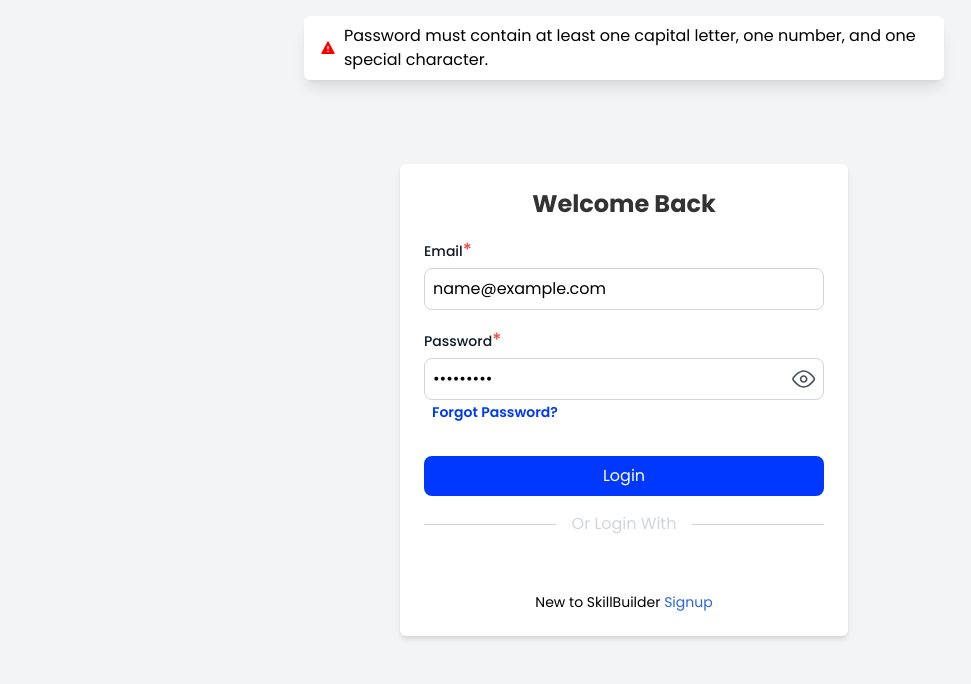
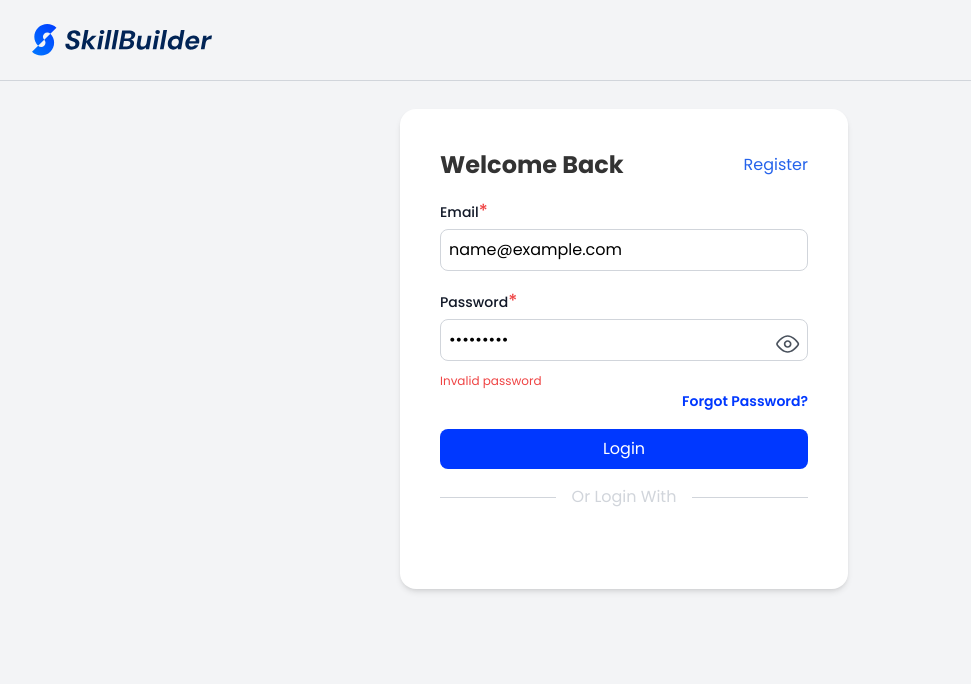
Before and after one commit to AqibQasim/SkillbuilderFrontend, a Next.js app: page /login in a window 1280 px wide. Both pictures are taken after typing "name@example.com", "Sample123" into the empty fields and a click on the button "Login". Shown: the top 684 px of the page, without its empty margins (16-987 px from the left). Built offline with nearby package versions, Linux system fonts and the light colour scheme; no server answers.

Commit message:
ui fixes

```diff
--- a/src/components/ExploreCoursesSlider.js
+++ b/src/components/ExploreCoursesSlider.js
@@ -4,6 +4,7 @@ import "swiper/css";
 import "swiper/css/pagination";
 import { Swiper, SwiperSlide } from "swiper/react";
 import ImageCssBg from "./ImageCssBg";
+import { useRouter } from "next/router";
 
 function ExploreCoursesSlider({ liveSessionCourses }) {
   return (
@@ -32,9 +33,10 @@ export default ExploreCoursesSlider;
 
 export function ExploreCoursesCard({ className, course }) {
   console.log("this is it", course);
+  const router = useRouter();
   return (
-    <div
-      className={`${className} explore-courses-card group relative grid max-w-[25.25rem] grid-rows-[13.375rem_1fr] overflow-hidden rounded-[0.875rem]`}
+    <div onClick={() => router.push(`/bootcamp/${course?.id}`)}
+      className={`${className}  explore-courses-card group relative grid max-w-[25.25rem] grid-rows-[13.375rem_1fr] overflow-hidden rounded-[0.875rem]`}
     >
       <div className="explore-courses-card-image relative row-span-1 rounded-[0.875rem] bg-slate-400">
         <ImageCssBg
--- a/src/components/HomepageFooter.js
+++ b/src/components/HomepageFooter.js
@@ -5,7 +5,7 @@ import LayoutWidth from "./LayoutWidth";
 import LayoutXPadding from "./LayoutXPadding";
 import { useRouter } from "next/router";
 
-const HomepageFooter = ({ className }) => {
+const   HomepageFooter = ({ className }) => {
   const router = useRouter();
 
   useEffect(() => {
--- a/src/components/Login.js
+++ b/src/components/Login.js
@@ -14,13 +14,22 @@ import ShowPassword from "./ShowPassword";
 import GoogleSignup from "./GoogleSignup";
 
 const Login = () => {
+  // const [email, setEmail] = useState("");
+  // const [password, setPassword] = useState("");
+  // const [formError, setFormError] = useState("");
+  // const [showError, setShowError] = useState(false);
+  const [showPassword, setShowPassword] = useState(false);
+  // const { isLoading, error, user } = useSelector((state) => state.auth);
+
   const [email, setEmail] = useState("");
   const [password, setPassword] = useState("");
-  const [formError, setFormError] = useState("");
+  const [emailError, setEmailError] = useState("");
+  const [passwordError, setPasswordError] = useState("");
   const [showError, setShowError] = useState(false);
-  const [showPassword, setShowPassword] = useState(false);
   const { isLoading, error, user } = useSelector((state) => state.auth);
+
   const router = useRouter();
+
   const dispatch = useDispatch();
 
   useEffect(() => {
@@ -34,120 +43,106 @@ const Login = () => {
     }
   }, [error]);
 
+
+
   const SubmitHandler = (e) => {
     e.preventDefault();
-    const passwordCriteria =
-      /^(?=.*[A-Z])(?=.*\d)(?=.*[!@#$%^&*()_+{}\[\]:;<>,.?~\\/-])[A-Za-z\d!@#$%^&*()_+{}\[\]:;<>,.?~\\/-]{8,}$/;
-    if (!passwordCriteria.test(password)) {
-      setFormError(
-        "Password must contain at least one capital letter, one number, and one special character.",
-      );
-      return;
+
+    let hasError = false;
+
+    if (!email.trim()) {
+      setEmailError("Email is required");
+      hasError = true;
+    } else {
+      setEmailError("");
     }
-    setFormError("");
+
+    if (!password.trim()) {
+      setPasswordError("Password is required");
+      hasError = true;
+    } else if (!/^(?=.*[A-Z])(?=.*\d)(?=.*[!@#$%^&*()_+{}\[\]:;<>,.?~\\/-])[A-Za-z\d!@#$%^&*()_+{}\[\]:;<>,.?~\\/-]{8,}$/.test(password)) {
+      setPasswordError("Invalid password");
+      hasError = true;
+    } else {
+      setPasswordError("");
+    }
+
+    if (hasError) return;
+
     dispatch(setLoginFlowEmail(email));
     dispatch(loginUser({ email, password }));
   };
 
-  const emailchangeHandler = (event) => {
-    setEmail(event.target.value);
-  };
+  return (
+    <div className="w-full h-fit max-w-md rounded-2xl bg-white p-10 shadow-md">
 
-  const passwordchangeHandler = (event) => {
-    setPassword(event.target.value);
-  };
-
-  const handleGoogleLogin = async (googleUser) => {
-    const token = googleUser.getAuthResponse().id_token;
-    dispatch(loginWithGoogle(token));
-  };
-  if (user) {
-    router.replace("/");
-  }
-
-  return (
-    <div className="w-full max-w-md rounded-md bg-white p-6 shadow-md">
-      {showError ? (
+      {/* Global Error Message (API errors like "Invalid email or password") */}
+      {showError && error && (
         <ErrorMessage
           showError={showError}
           setShowError={setShowError}
           errorMessage={error}
         />
-      ) : null}
-      {formError ? (
-        <ErrorMessage
-          showError={formError}
-          setShowError={setFormError}
-          errorMessage={formError}
-        />
-      ) : null}
-      <h2 className="text-center text-2xl font-bold text-darkgray">
-        Welcome Back
-      </h2>
+      )}
+
+      <div className="flex items-center justify-between">
+        <h2 className="text-center text-2xl font-bold text-darkgray">
+          Welcome Back
+        </h2>
+        <Link href="/signup" className="text-blue-600 hover:underline">
+          Register
+        </Link>
+      </div>
+
       {/* Form */}
       <form onSubmit={SubmitHandler}>
-        {/* Email */}
+        {/* Email Field */}
         <div className="mb-4 mt-4">
-          <label
-            htmlFor="email"
-            className="block text-sm font-medium text-gray-900"
-          >
+          <label htmlFor="email" className="block text-sm font-medium text-gray-900">
             Email<span className="text-lg text-red-500">*</span>
           </label>
           <input
             type="email"
             id="email"
+            placeholder="name@domain.com"
             name="email"
             value={email}
             className="mt-1 w-full rounded-lg border border-gray-300 p-2"
-            required
-            onChange={emailchangeHandler}
+            onChange={(e) => setEmail(e.target.value)}
           />
+          {emailError && <p className="text-red-500 text-xs mt-1">{emailError}</p>}
         </div>
 
-        {/* Password */}
+        {/* Password Field */}
         <div>
-          <label
-            htmlFor="password"
-            className="block text-sm font-medium text-gray-900"
-          >
+          <label htmlFor="password" className="block text-sm font-medium text-gray-900">
             Password<span className="text-lg text-red-500">*</span>
           </label>
-          <div className="password-wrapper relative mt-1 flex items-center justify-center">
+          <div className="password-wrapper relative mt-1 flex items-center">
             <input
               type={!showPassword ? "password" : "text"}
               id="password"
+              placeholder="Password"
               name="password"
               value={password}
-              className="w-full rounded-lg border border-gray-300 p-2"
-              required
-              onChange={passwordchangeHandler}
+              className="w-full rounded-lg border border-gray-300 p-2 mb-2"
+              onChange={(e) => setPassword(e.target.value)}
             />
-            <ShowPassword
-              pass={showPassword}
-              setPass={setShowPassword}
-              className="absolute right-2 block cursor-pointer"
-            />
+            <ShowPassword pass={showPassword} setPass={setShowPassword} className="absolute right-2 cursor-pointer" />
           </div>
+          {passwordError && <p className="text-red-500 text-xs mt-1">{passwordError}</p>}
         </div>
-        {/* {formError && (
-          <div className="mb-2 text-center text-red-500">{formError}</div>
-        )} */}
 
-        {/* {!formError && <div className="text-center text-red-500">{error}</div>} */}
-        <Link
-          href="/reset-password"
-          className="ml-2 text-sm font-semibold text-blue"
-        >
-          Forgot Password?
-        </Link>
+        {/* Forgot Password */}
+        <div className="text-right">
+          <Link href="/reset-password" className="text-sm font-semibold text-blue hover:underline">
+            Forgot Password?
+          </Link>
+        </div>
 
-        {/* Sign Up Button */}
-        <div className="mb-4 mt-8">
-          <button
-            type="submit"
-            className="w-full rounded-lg bg-blue p-2 text-white hover:bg-blue-600"
-          >
+        {/* Login Button */}
+        <div className="mb-4 mt-4">
+          <button type="submit" className="w-full rounded-lg bg-blue p-2 text-white hover:bg-blue-600">
             {isLoading ? "Logging in..." : "Login"}
           </button>
         </div>
@@ -160,36 +155,11 @@ const Login = () => {
           <span className="mx-4 text-gray-300">Or Login With</span>
           <div className="flex-grow border-t border-gray-300"></div>
         </div>
-        {/* <button className="text-black mb-4 mt-4 flex w-full items-center justify-center rounded-lg border border-google-border bg-white p-2">
-          <span className="mr-2">
-            <Image src="/googlelogo.png" width={25} height={25} />
-          </span>
-          <span
-            className="text-sm font-semibold"
-            onClick={() => {
-              window.gapi.auth2
-                .getAuthInstance()
-                .signIn()
-                .then(handleGoogleLogin);
-            }}
-          >
-            Continue with Google
-          </span>
-        </button> */}
-        {/* Continue with google component */}
         <GoogleSignup />
-      </div>
-      <div className="mt-4 text-center">
-        <p className="text-sm">
-          New to SkillBuilder{" "}
-          <Link href="/signup" className="text-blue-600 hover:underline">
-            {" "}
-            Signup
-          </Link>
-        </p>
       </div>
     </div>
   );
+
 };
 
 export default Login;
--- a/src/components/User.js
+++ b/src/components/User.js
@@ -360,7 +360,7 @@ function User({ cartClickHandler, cartItemsLength }) {
         <ButtonSecond className="text-nowrap">Sign in</ButtonSecond>
       </Link>
       <Link href="/counselling">
-        <ButtonWithIcon text="talk to mentor" className="text-nowrap" />
+        <ButtonWithIcon text="Talk To Mentor" className="text-nowrap" />
       </Link>
     </div>
   );
--- a/src/pages/login.js
+++ b/src/pages/login.js
@@ -5,7 +5,14 @@ import { GoogleOAuthProvider } from "@react-oauth/google";
 function login() {
   return (
     <GoogleOAuthProvider clientId={process.env.NEXT_PUBLIC_GOOGLE_CLIENT_ID}>
-      <div className="flex min-h-screen items-center justify-center bg-gray-100">
+      <div className="flex justify-between items-center px-12 py-6 shadow-md bg-gray-100 border-b border-y-gray-300 ">
+        <div className="flex items-center space-x-4">
+          <img src="/logo.svg" alt="logo" className="h-8"   />
+        </div>
+
+
+      </div>
+      <div className="flex min-h-screen py-7  items-top justify-center  bg-gray-100">
         <Login />
       </div>
     </GoogleOAuthProvider>
--- a/src/pages/signup.js
+++ b/src/pages/signup.js
@@ -7,6 +7,11 @@ dotenv.config({ path: "../../.env" });
 function signup() {
   return (
     <GoogleOAuthProvider clientId={process.env.NEXT_PUBLIC_GOOGLE_CLIENT_ID}>
+      <div className="flex justify-between items-center px-12 py-6 shadow-md bg-gray-100 border-b border-y-gray-300 ">
+        <div className="flex items-center space-x-4">
+          <img src="/logo.svg" alt="logo" className="h-8" />
+        </div>
+      </div>
       <div className="flex min-h-screen items-center justify-center bg-gray-100 py-4">
         <Signup />
       </div>
```
Also changed, not shown: src/components/Signup.js (+9 -3 lines).
